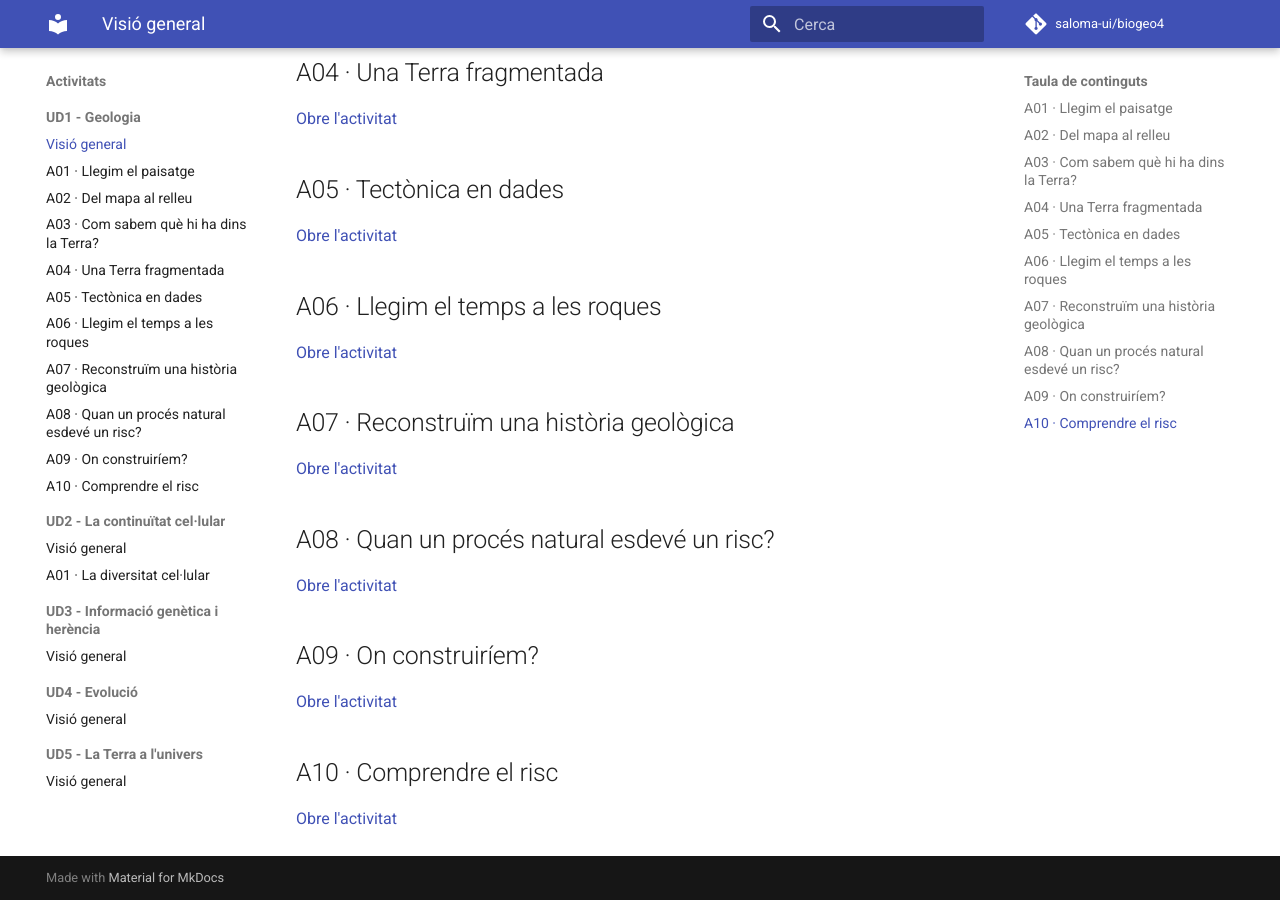
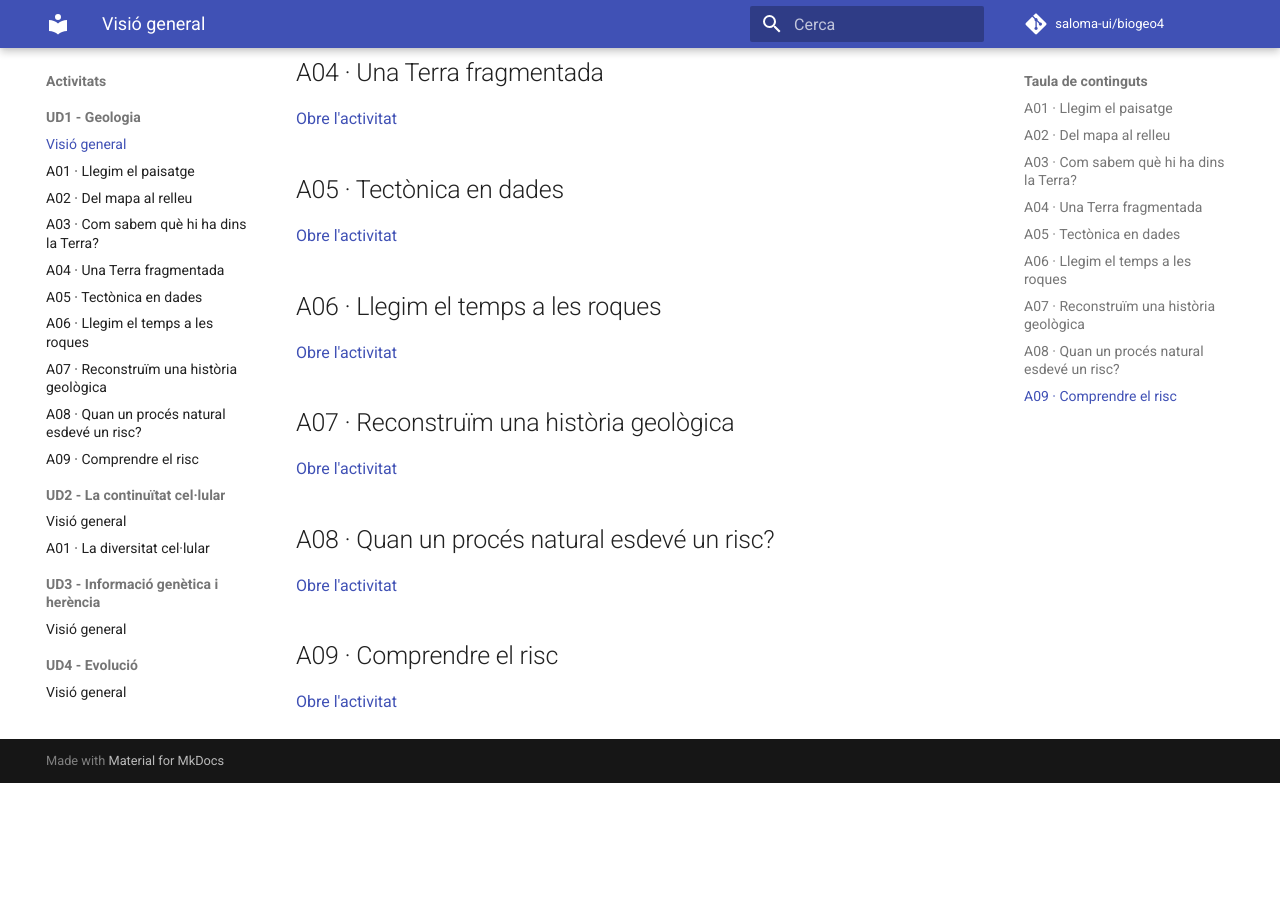
Before and after one commit to saloma-ui/biogeo4, an MkDocs documentation site: the page built from docs/activitats/ud1/index.md, in a window 1280 px wide and 900 px high, scrolled down 522 px. Built offline with MkDocs 1.6.1 and Material for MkDocs 9.7.7, drawn with Linux system fonts in a browser that asks for light colours; comment, search, counter and statistics services are not loaded; after the commit the page ends 1305 px from its top, so only the background shows below that.

Commit message:
Retira l'activitat descartada On construiríem i restaura A09 Comprendre el risc

```diff
--- a/docs/activitats/ud1/index.md
+++ b/docs/activitats/ud1/index.md
@@ -32,10 +32,6 @@
 
 [Obre l'activitat](riscos/index.md)
 
-## A09 · On construiríem?
-
-[Obre l'activitat](g2/index.md)
-
-## A10 · Comprendre el risc
+## A09 · Comprendre el risc
 
 [Obre l'activitat](g2-risc-evidencia/index.md)
--- a/mkdocs.yml
+++ b/mkdocs.yml
@@ -74,8 +74,7 @@ nav:
           - 'A06 · Llegim el temps a les roques': activitats/ud1/geo04/index.md
           - 'A07 · Reconstruïm una història geològica': activitats/ud1/g1/g1.md
           - 'A08 · Quan un procés natural esdevé un risc?': activitats/ud1/riscos/index.md
-          - 'A09 · On construiríem?': activitats/ud1/g2/index.md
-          - 'A10 · Comprendre el risc': activitats/ud1/g2-risc-evidencia/index.md
+          - 'A09 · Comprendre el risc': activitats/ud1/g2-risc-evidencia/index.md
       - 'UD2 - La continuïtat cel·lular':
           - 'Visió general': activitats/ud2/index.md
           - 'A01 · La diversitat cel·lular': activitats/ud2/diversitat-cellular/index.md
```
Also changed, not shown: docs/activitats/ud1/g2-risc-evidencia/index.md (+3 -3 lines), docs/activitats/ud1/riscos/index.md (+2 -2 lines).
